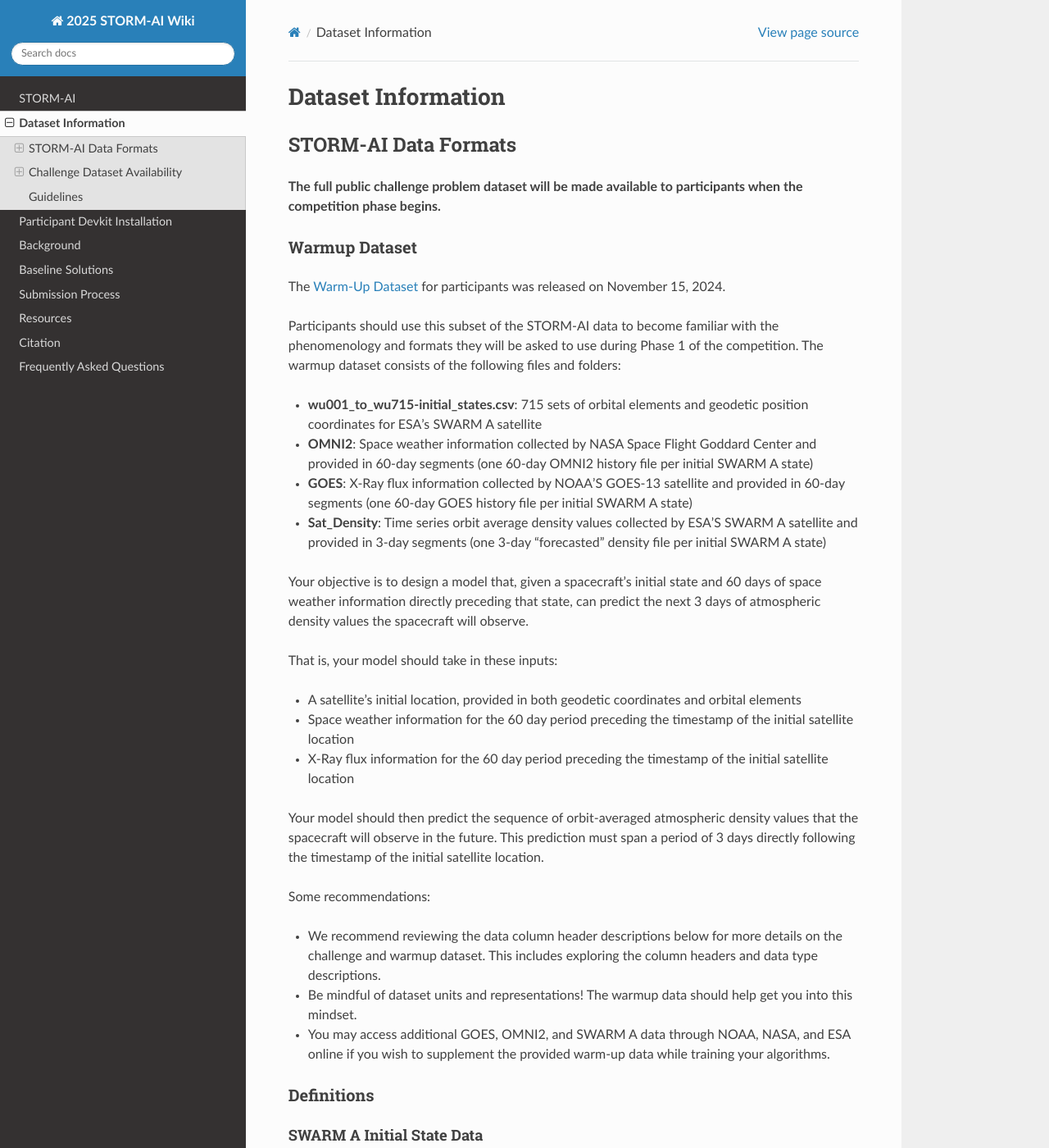
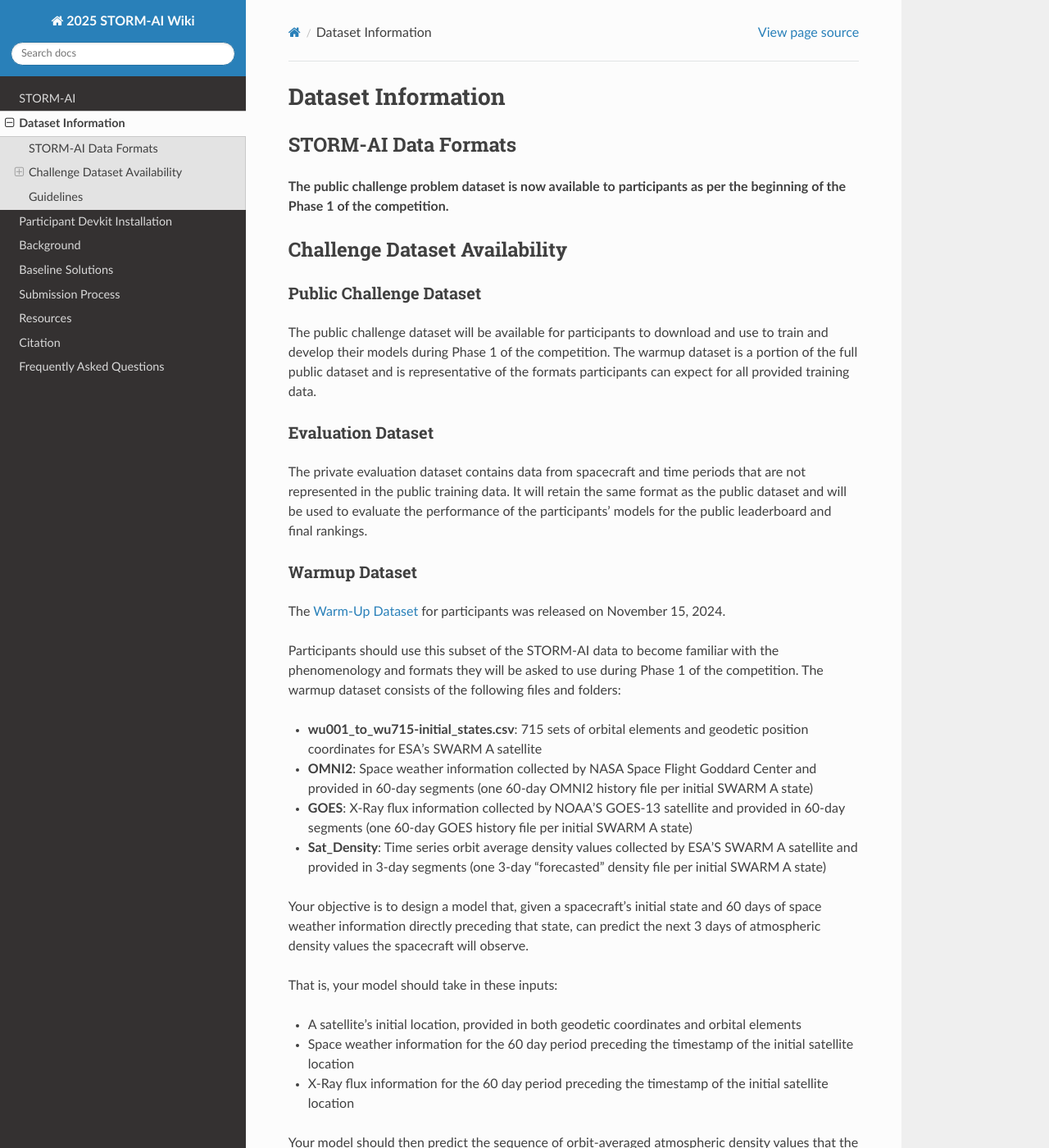
Before and after one commit to olgupila/STORM-AI-devkit-2025, a Sphinx documentation site: the page built from docs/dataset.md, in a window 1280 px wide and 1400 px high. Shown: the whole window at 82% size. Built offline with Sphinx 7.4.7 and the Read the Docs theme 3.1.0, drawn with Linux system fonts in a browser that asks for light colours; pages that are not in the unit, such as notebooks, are missing from menus; some of the changed text lies outside the part shown.

Commit message:
Phase 1 update - dataset.md

```diff
--- a/docs/dataset.md
+++ b/docs/dataset.md
@@ -2,7 +2,15 @@
 
 ## STORM-AI Data Formats
 
-<b>The full public challenge problem dataset will be made available to participants when the competition phase begins.</b>
+<b>The public challenge problem dataset is now available to participants as per the beginning of the Phase 1 of the competition.</b>
+
+## Challenge Dataset Availability
+
+### Public Challenge Dataset
+The public challenge dataset will be available for participants to download and use to train and develop their models during Phase 1 of the competition. The warmup dataset is a portion of the full public dataset and is representative of the formats participants can expect for all provided training data.
+
+### Evaluation Dataset
+The private evaluation dataset contains data from spacecraft and time periods that are not represented in the public training data. It will retain the same format as the public dataset and will be used to evaluate the performance of the participants' models for the public leaderboard and final rankings.
 
 ### Warmup Dataset
 
@@ -30,7 +38,7 @@ Some recommendations:
 
 ### Definitions
 
-#### SWARM A Initial State Data
+#### Satellite Initial State Data
 | Column Header  | Description |
 | ------------- | ------------- |
 | File ID  | 5 character designator assigned to the OMNI2, GOES, & Sat_Density files associated with the initial satellite state |
```
Also changed, not shown: other parts of docs/dataset.md (+0 -8 lines).
